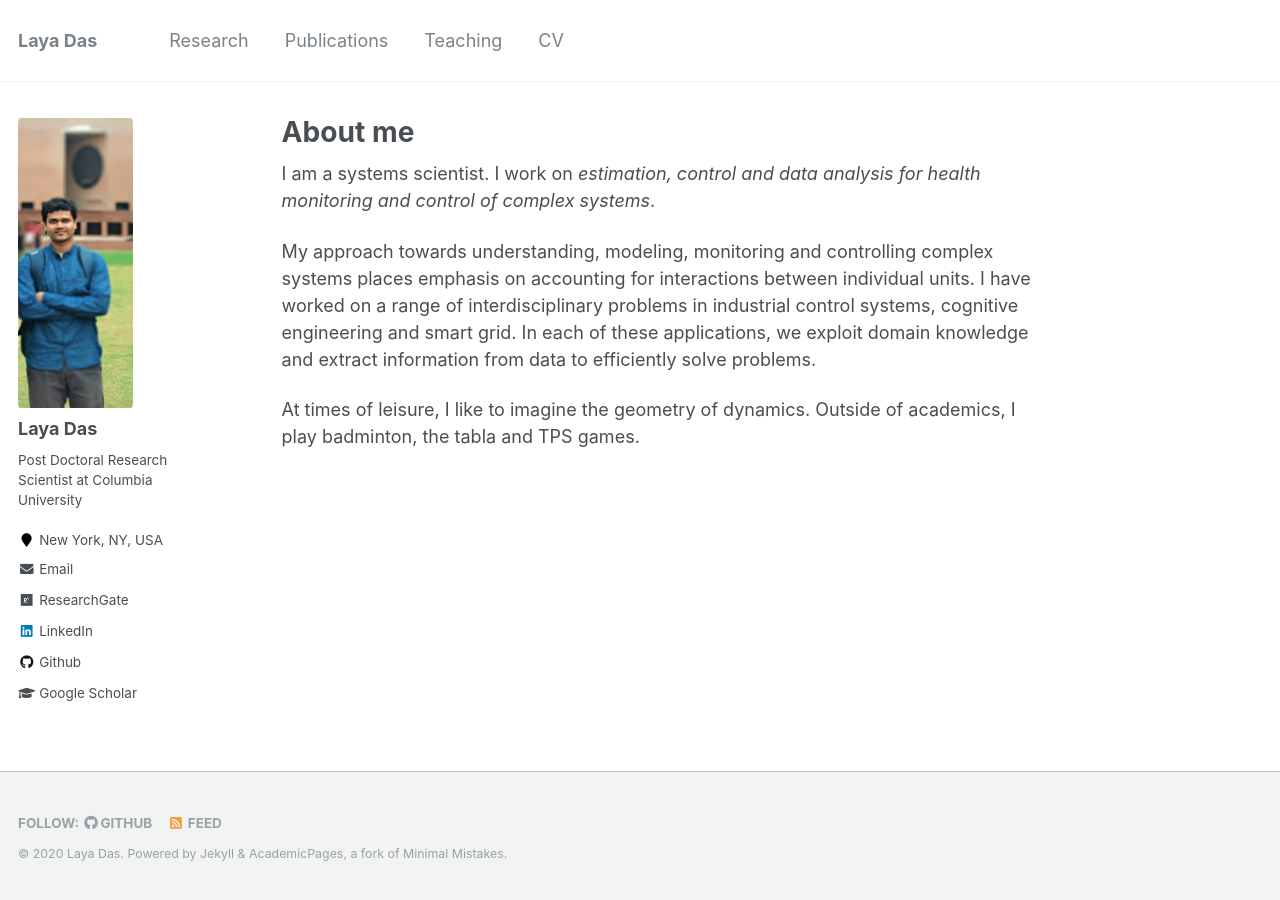
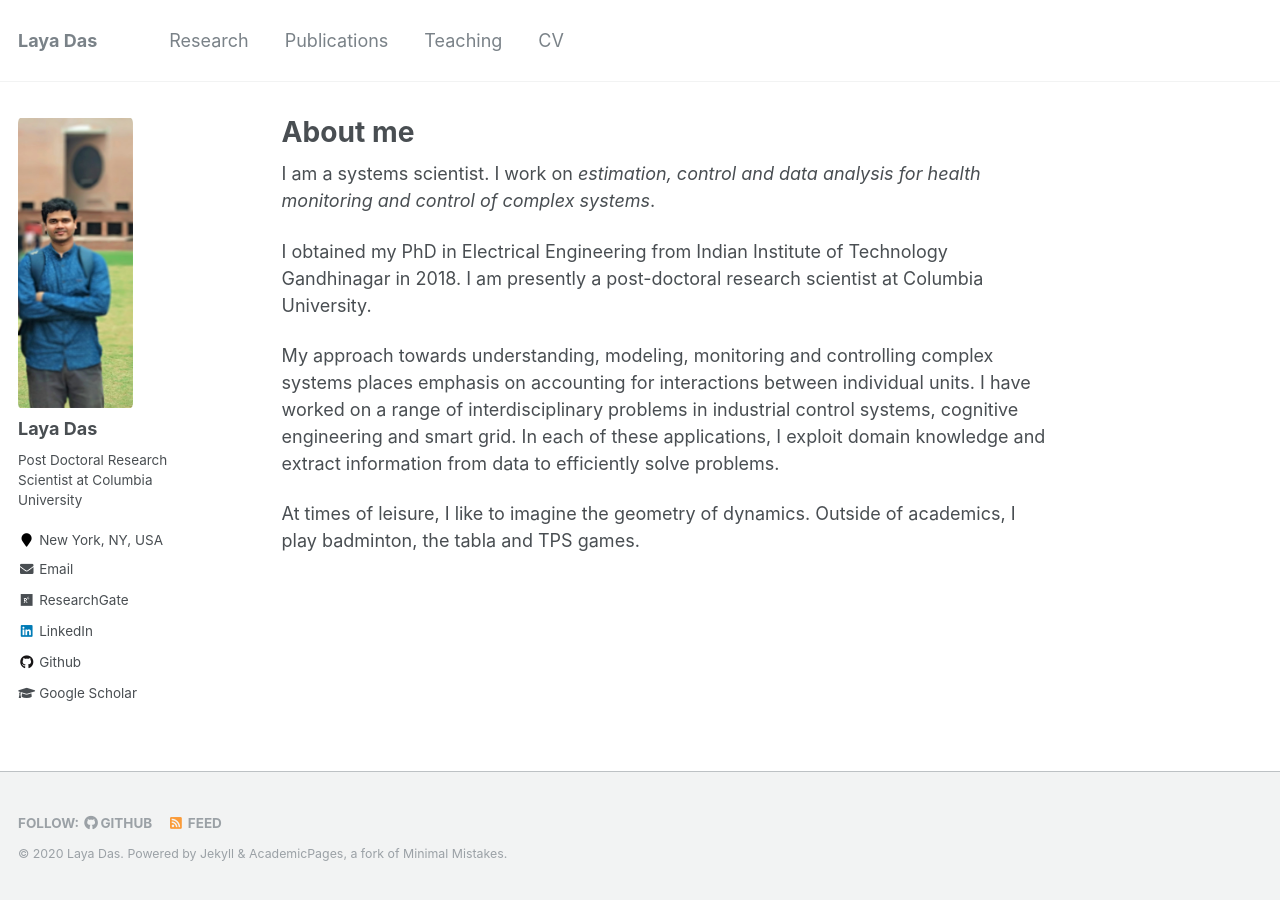
Before and after one commit to layadas/layadas.github.io, a Jekyll site: the page built from _pages/about.md, in a window 1280 px wide. Built offline with Jekyll 4.4.1, drawn with Linux system fonts in a browser that asks for light colours.

Commit message:
Update about.md

```diff
--- a/_pages/about.md
+++ b/_pages/about.md
@@ -10,8 +10,10 @@ redirect_from:
 
 I am a systems scientist. I work on *estimation, control and data analysis for health monitoring and control of complex systems*.
 
+I obtained my PhD in Electrical Engineering from Indian Institute of Technology Gandhinagar in 2018. I am presently a post-doctoral research scientist at Columbia University.
+
 My approach towards understanding, modeling, monitoring and controlling complex systems places emphasis on accounting for interactions between individual units. I have worked on a
-range of interdisciplinary problems in industrial control systems, cognitive engineering and smart grid. In each of these applications, we exploit domain knowledge and extract
+range of interdisciplinary problems in industrial control systems, cognitive engineering and smart grid. In each of these applications, I exploit domain knowledge and extract
 information from data to efficiently solve problems.
 
 At times of leisure, I like to imagine the geometry of dynamics. Outside of academics, I play badminton, the tabla and TPS games.
```
